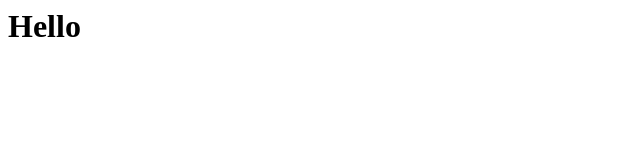
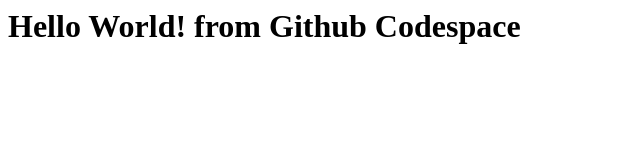
Before and after one commit to fawad-sh/skills-code-with-codespaces, a plain HTML site: page index.html in a window 1280 px wide. Shown: the whole page, without its empty margins (0-640 px from the left). Drawn offline with Linux system fonts and the light colour scheme.

Commit message:
Adding hello message

```diff
--- a/index.html
+++ b/index.html
@@ -1,3 +1,3 @@
 <html>
-  <h1>Hello</h1>
+  <h1>Hello World! from Github Codespace</h1>
 </html>
```
